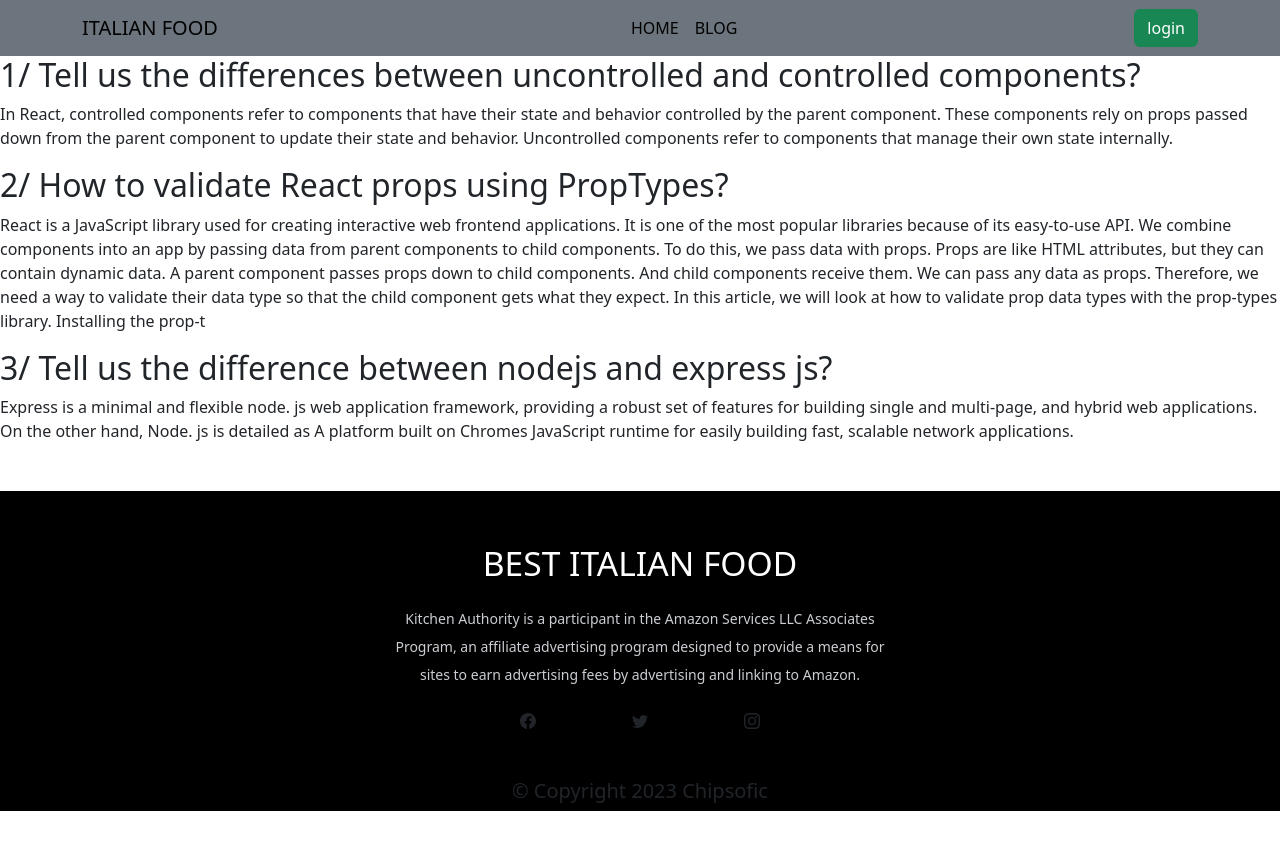
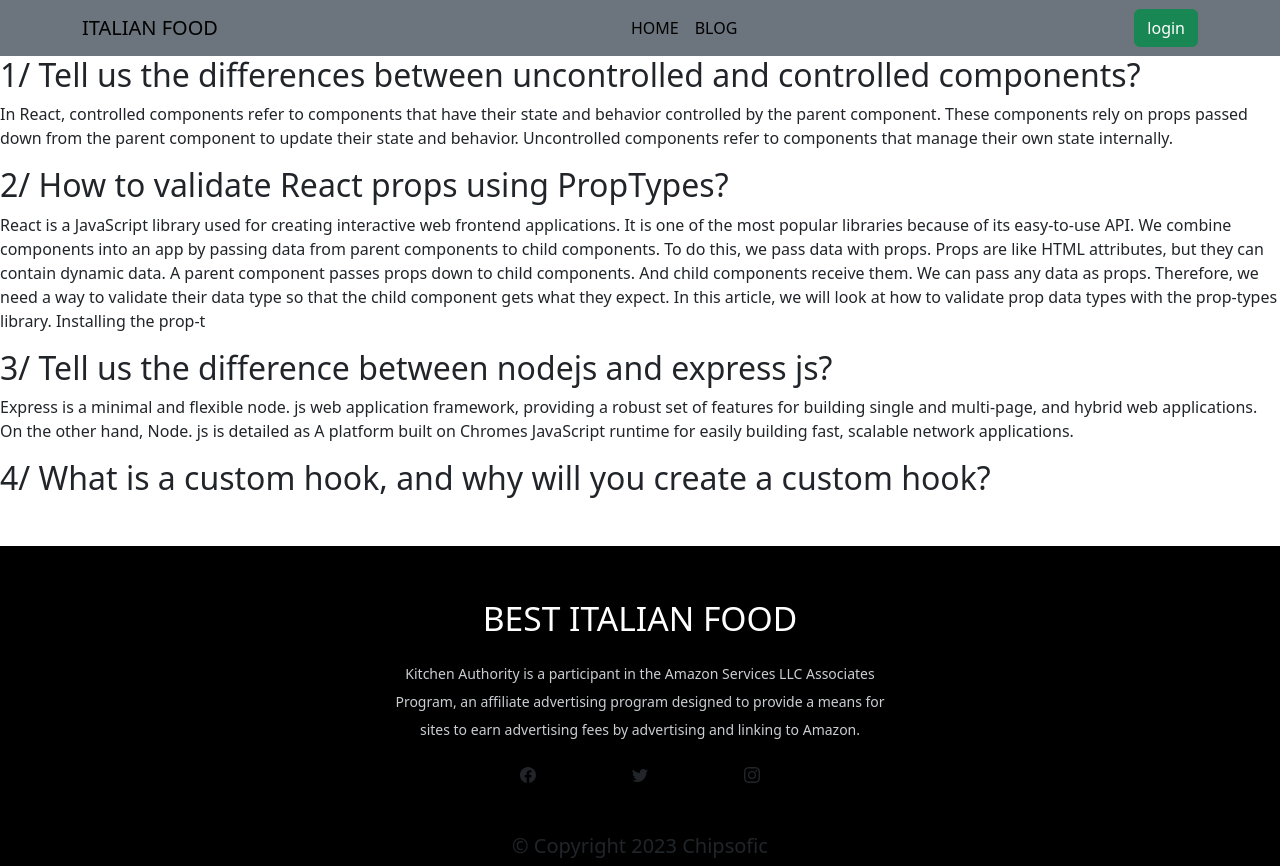
Before and after one commit to arafat717/food-making-client, a React (Vite) app: page /blog in a window 1280 px wide. Before the commit the page ends 811 px from the top, so only its background shows below. Built offline with nearby package versions, Linux system fonts and the light colour scheme; no server answers.

Commit message:
ninth commit

```diff
--- a/src/pages/Blog/Blog.jsx
+++ b/src/pages/Blog/Blog.jsx
@@ -24,6 +24,9 @@ const Blog = () => {
                 <h2>3/ Tell us the difference between nodejs and express js?</h2>
                 <p>Express is a minimal and flexible node. js web application framework, providing a robust set of features for building single and multi-page, and hybrid web applications. On the other hand, Node. js is detailed as A platform built on Chromes JavaScript runtime for easily building fast, scalable network applications.</p>
             </div>
+            <div>
+                <h2>4/ What is a custom hook, and why will you create a custom hook?</h2>
+            </div>
         </div>
     );
 };
```
